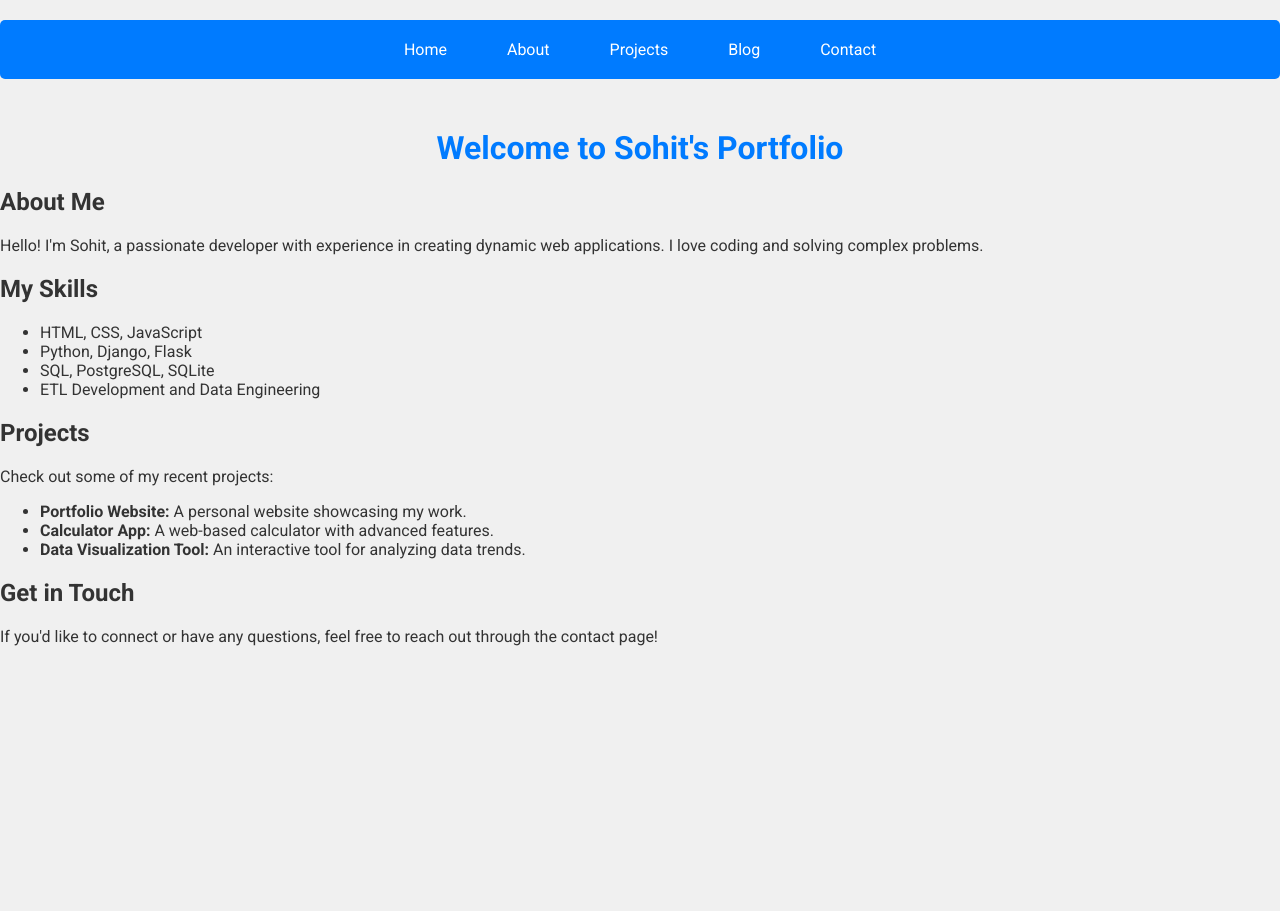
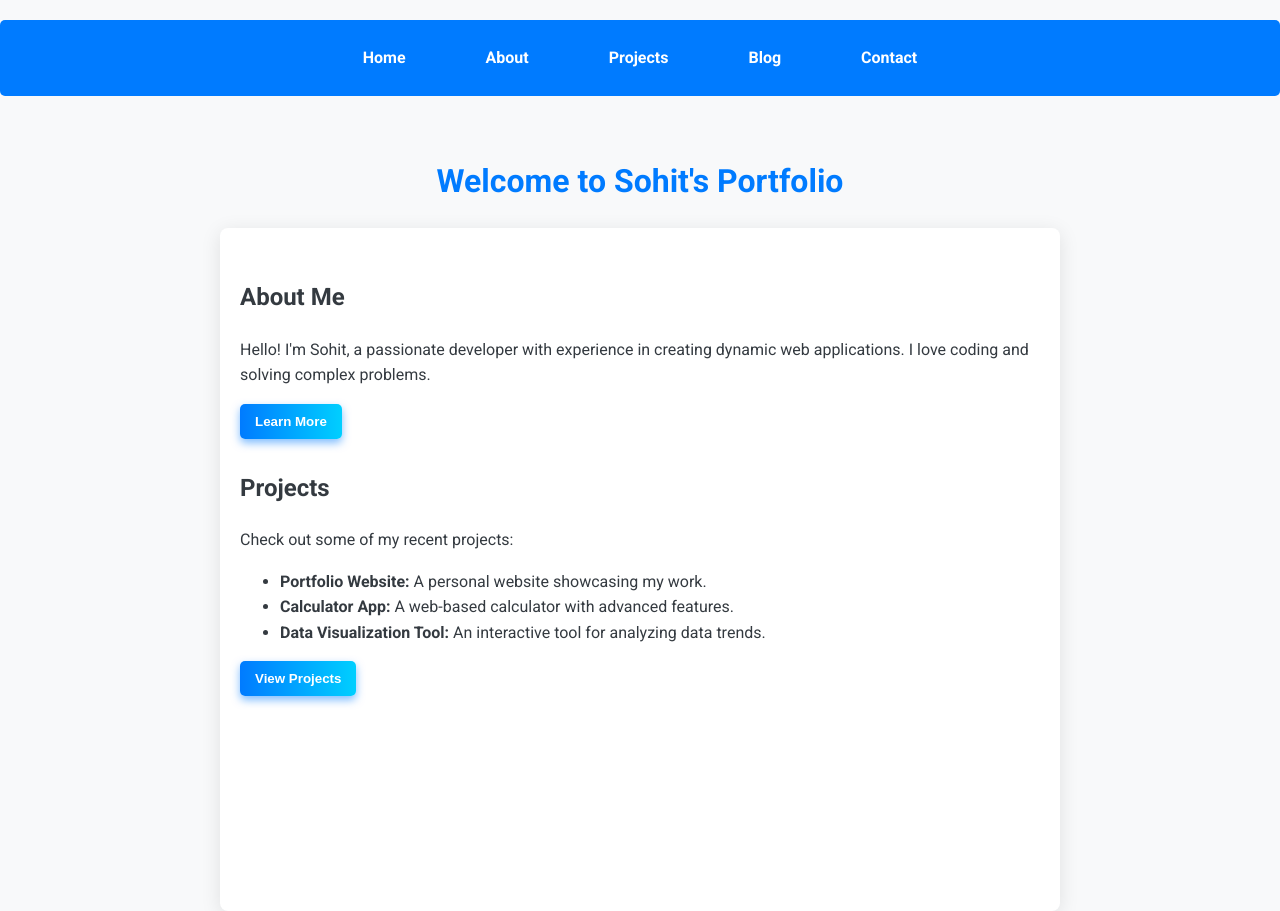
Before and after one commit to Sohit-Giri/sohit, a Django app: page / in a window 1280 px wide. Before the commit the page ends 646 px from the top, so only its background shows below. Run offline with Django 5.2, Linux system fonts and the light colour scheme.

Commit message:
Add files via upload

```diff
--- a/calculator/templates/calculator/home.html
+++ b/calculator/templates/calculator/home.html
@@ -10,9 +10,10 @@
             font-family: 'Roboto', sans-serif;
             margin: 0;
             padding: 0;
-            background-color: #f0f0f0;
-            color: #333;
-            overflow-x: hidden; /* Prevent horizontal scrolling */
+            background-color: #f8f9fa;
+            color: #343a40;
+            overflow-x: hidden;
+            line-height: 1.6;
         }
 
         nav {
@@ -20,79 +21,72 @@
             justify-content: center;
             margin: 20px 0;
             background-color: #007BFF;
-            padding: 10px 0;
+            padding: 15px 0;
             border-radius: 5px;
         }
 
         nav a {
             text-decoration: none;
             color: white;
-            padding: 10px 20px;
+            padding: 10px 25px;
+            border-radius: 5px;
             transition: background-color 0.3s, color 0.3s;
-            margin: 0 10px;
+            margin: 0 15px;
+            font-weight: bold;
+            position: relative;
         }
 
         nav a:hover {
             background-color: #0056b3;
-            border-radius: 5px;
         }
 
         h1 {
             text-align: center;
-            margin-top: 50px;
+            margin-top: 60px;
             color: #007BFF;
             animation: fadeIn 1s ease;
         }
 
-        form {
-            max-width: 600px;
-            margin: 20px auto;
+        .content {
+            max-width: 800px;
+            margin: auto;
             padding: 20px;
             background-color: white;
-            border-radius: 5px;
-            box-shadow: 0 2px 10px rgba(0, 0, 0, 0.1);
-            animation: slideIn 0.5s ease forwards;
-            opacity: 0;
+            border-radius: 8px;
+            box-shadow: 0 4px 20px rgba(0, 0, 0, 0.1);
         }
 
-        form.visible {
-            opacity: 1;
+        .section {
+            margin: 30px 0;
+            opacity: 0;
+            transform: translateY(20px);
+            transition: opacity 0.5s, transform 0.5s;
         }
 
-        label {
-            font-weight: bold;
-        }
-
-        input, textarea {
-            width: calc(100% - 20px);
-            padding: 10px;
-            margin: 10px 0;
-            border: 1px solid #ccc;
-            border-radius: 4px;
+        .section.visible {
+            opacity: 1;
+            transform: translateY(0);
         }
 
         button {
             padding: 10px 15px;
-            background-color: #007BFF;
+            background: linear-gradient(90deg, #007BFF, #00CFFF);
             color: white;
             border: none;
             border-radius: 5px;
             cursor: pointer;
-            transition: background-color 0.3s;
+            transition: background 0.3s, box-shadow 0.3s;
+            box-shadow: 0 4px 8px rgba(0, 123, 255, 0.5);
+            font-weight: bold;
         }
 
         button:hover {
-            background-color: #0056b3;
+            background: linear-gradient(90deg, #0056b3, #00A4B3);
+            box-shadow: 0 8px 16px rgba(0, 123, 255, 0.8);
         }
-
         @keyframes fadeIn {
             from { opacity: 0; }
             to { opacity: 1; }
-        }
-
-        @keyframes slideIn {
-            from { transform: translateY(20px); }
-            to { transform: translateY(0); }
         }
 
         @media (max-width: 600px) {
@@ -103,14 +97,16 @@
             nav a {
                 margin: 5px 0;
             }
+
+            button {
+                width: 100%;
+                margin-top: 15px;
+            }
         }
     </style>
     <script>
         document.addEventListener("DOMContentLoaded", function() {
-            const content = document.querySelector('.content');
-            content.classList.add('visible'); // Trigger visibility animation
-
-            const scrollElements = document.querySelectorAll('.scroll-effect');
+            const scrollElements = document.querySelectorAll('.section');
 
             const elementInView = (el, dividend = 1) => {
                 const elementTop = el.getBoundingClientRect().top;
@@ -144,22 +140,15 @@
         <a href="{% url 'blog' %}">Blog</a>
         <a href="{% url 'contact' %}">Contact</a>
     </nav>
-    <h1 class="scroll-effect">Welcome to Sohit's Portfolio</h1>
+    <h1>Welcome to Sohit's Portfolio</h1>
     <div class="content">
-        <div class="section scroll-effect">
+        <div class="section">
             <h2>About Me</h2>
             <p>Hello! I'm Sohit, a passionate developer with experience in creating dynamic web applications. I love coding and solving complex problems.</p>
+            <button onclick="window.location.href='{% url 'about' %}'">Learn More</button>
         </div>
-        <div class="section scroll-effect">
-            <h2>My Skills</h2>
-            <ul>
-                <li>HTML, CSS, JavaScript</li>
-                <li>Python, Django, Flask</li>
-                <li>SQL, PostgreSQL, SQLite</li>
-                <li>ETL Development and Data Engineering</li>
-            </ul>
-        </div>
-        <div class="section scroll-effect">
+
+        <div class="section">
             <h2>Projects</h2>
             <p>Check out some of my recent projects:</p>
             <ul>
@@ -167,10 +156,12 @@
                 <li><strong>Calculator App:</strong> A web-based calculator with advanced features.</li>
                 <li><strong>Data Visualization Tool:</strong> An interactive tool for analyzing data trends.</li>
             </ul>
+            <button onclick="window.location.href='{% url 'projects' %}'">View Projects</button>
         </div>
-        <div class="section scroll-effect">
+        <div class="section">
             <h2>Get in Touch</h2>
             <p>If you'd like to connect or have any questions, feel free to reach out through the contact page!</p>
+            <button onclick="window.location.href='{% url 'contact' %}'">Connect with Me</button>
         </div>
     </div>
 </body>
```
Also changed, not shown: calculator/templates/calculator/about.html (+18 -48 lines), calculator/templates/calculator/blog.html (+21 -44 lines), calculator/templates/calculator/contact.html (+24 -13 lines), calculator/templates/calculator/projects.html (+19 -46 lines).
